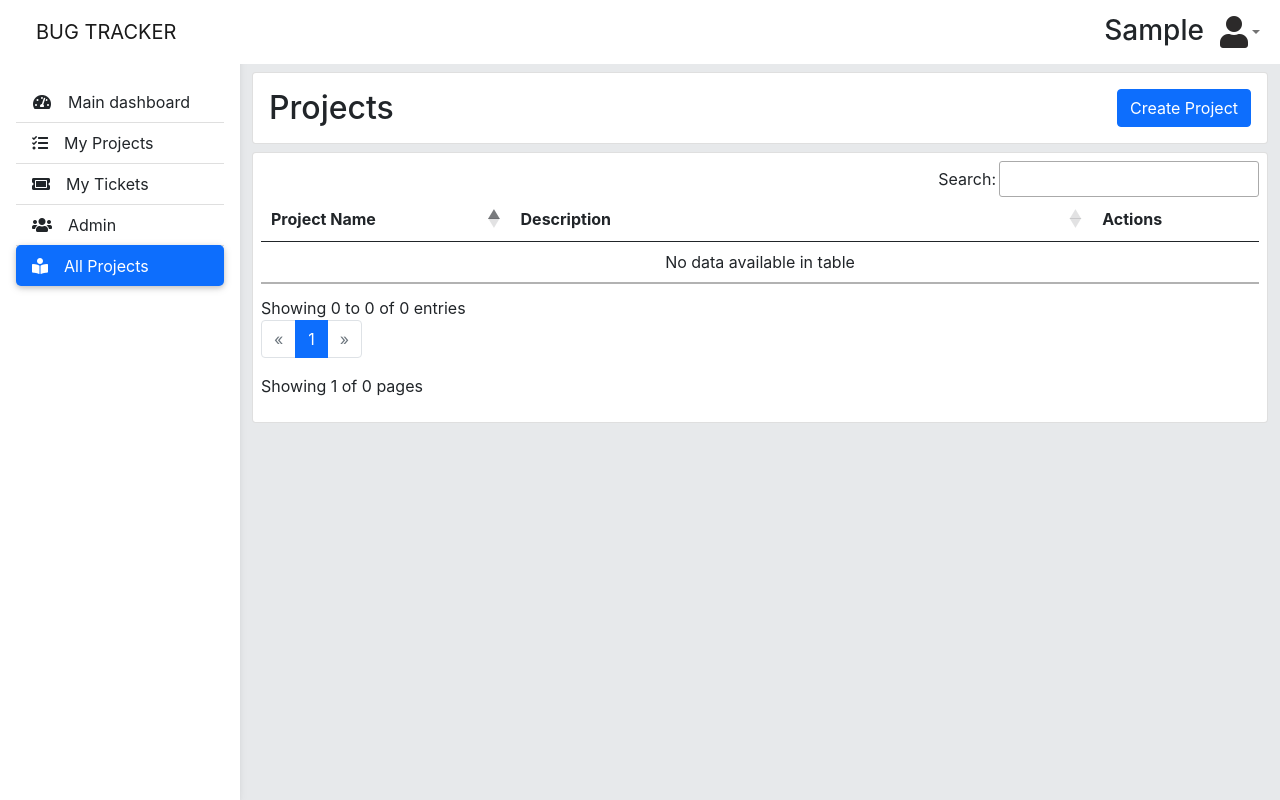
After one commit to JeanSolo10/bug-tracker-app, a Flask app: page /admin/projects/page/1 in a window 1280 px wide. The commit adds this page. Run offline with Flask 2, Linux system fonts and the light colour scheme; the visitor is signed in with stand-in values (Sample User, id 1); data comes from the database, SQL or seed files in the repository; data that the repository does not hold is empty; some libraries are stand-ins or nearby versions.

Commit message:
feat: add all projects page for admin

```diff
--- /dev/null
+++ b/website/templates/admin_projects.html
@@ -0,0 +1,117 @@
+{% extends "base.html" %} {% block title %} All Projects  {% endblock %} {% block
+main %}
+<main style="margin-top: 48px" class="logged-in-main">
+  {% block content %}
+  <div class="container-fluid pt-4">
+    <div class="card px-3 py-3 mb-2">
+      <div class="row">
+        <div class="title col-9 align-self-center">
+          <h2 class="my-auto">Projects</h2>
+        </div>
+        <div class="add-project-btn my-auto col-3 text-end">
+          <a href="/projects/new" class="btn btn-primary">Create Project</a>
+        </div>
+      </div>
+    </div>
+    {% if user.role == "admin" %}
+    <div class="table-wrapper card px-2 py-2">
+      <table class="table" id="data-table">
+        <thead>
+          <tr>
+            <th scope="col" class="col-3">Project Name</th>
+            <th scope="col" class="col-7">Description</th>
+            <th scope="col" class="col-4">Actions</th>
+          </tr>
+        </thead>
+        <tbody>
+          {% for project in projects.items %}
+          <tr>
+            <td>{{project.name}}</td>
+            <td>{{project.description}}</td>
+            <td class="d-flex gap-3">
+              <a href="/projects/{{project.id}}/details/members/1/tickets/1"
+                >Details</a
+              >
+            </td>
+          </tr>
+          {% endfor %}
+        </tbody>
+      </table>
+      <nav aria-label="Page navigation example">
+        <ul class="pagination">
+          {% if has_prev_page %}
+          <li class="page-item">
+            <a
+              class="page-link"
+              href="{{ url_for('views.admin_projects', page_num=prev_page) }}"
+              aria-label="Previous"
+            >
+              <span aria-hidden="true">&laquo;</span>
+              <span class="sr-only">Previous</span>
+            </a>
+          </li>
+          {% else %}
+          <li class="page-item disabled">
+            <a class="page-link" href="#" aria-label="Previous">
+              <span aria-hidden="true">&laquo;</span>
+              <span class="sr-only">Previous</span>
+            </a>
+          </li>
+          {% endif %}
+          <li class="page-item active">
+            <a class="page-link" href="#">{{projects.page}}</a>
+          </li>
+          {% if has_next_page %}
+          <li class="page-item">
+            <a
+              class="page-link"
+              href="{{ url_for('views.admin_projects', page_num=next_page) }}"
+              aria-label="Next"
+            >
+              <span aria-hidden="true">&raquo;</span>
+              <span class="sr-only">Next</span>
+            </a>
+          </li>
+          {% else %}
+          <li class="page-item disabled">
+            <a class="page-link" href="#" aria-label="Next">
+              <span aria-hidden="true">&raquo;</span>
+              <span class="sr-only">Next</span>
+            </a>
+          </li>
+          {% endif %}
+        </ul>
+      </nav>
+      <p class="page-details">
+        Showing {{projects.page}} of {{projects.pages}} pages
+      </p>
+    </div>
+    {% else %}
+    <p>No projects have been added</p>
+    {% endif %}
+  </div>
+  {% endblock %}
+</main>
+{% block nav_js%}
+<script>
+  $(document).ready(function () {
+    document.getElementsByClassName("active")[0].classList.remove("active");
+    document.getElementById("admin-projects").classList.add("active");
+
+    $.extend($.fn.dataTable.defaults, {
+      destroy: true,
+      paging: false,
+    });
+
+    $("#data-table").DataTable({
+      columnDefs: [
+        {
+          target: 2,
+          searchable: false,
+          orderable: false,
+        },
+      ],
+    });
+  });
+</script>
+{% endblock %} {% endblock%}
--- a/website/templates/base.html
+++ b/website/templates/base.html
@@ -79,9 +79,9 @@
               ><i class="fas fa-users fa-fw me-3"></i><span>Admin</span></a
             >
             <a
-              href="#"
+              href="/admin/projects/page/1"
               class="list-group-item list-group-item-action py-2 ripple"
-              id="profile"
+              id="admin-projects"
               ><i class="fas fa-book-reader me-3"></i><span>All Projects</span></a
             >
             {% endif %}
--- a/website/views.py
+++ b/website/views.py
@@ -328,3 +328,24 @@ def edit_ticket(id):
                             available_types=available_types,
                             available_priorities=available_priorities,
                             available_status=available_status)
+
+# admin routes
+# projects routing #
+@views.route('/admin/projects/page/<int:page_num>')
+@login_required
+def admin_projects(page_num):
+    projects = Project.query.order_by(Project.date.desc()).paginate(per_page=20, page=page_num, error_out=True)
+    # tickets pagination
+    has_next_page = projects.has_next
+    has_prev_page = projects.has_prev
+    next_page = projects.next_num
+    prev_page = projects.prev_num
+
+    return render_template("admin_projects.html",
+                            user=current_user,
+                            has_next_page=has_next_page,
+                            has_prev_page=has_prev_page,
+                            next_page=next_page,
+                            prev_page=prev_page,
+                            projects=projects
+                            )
```
